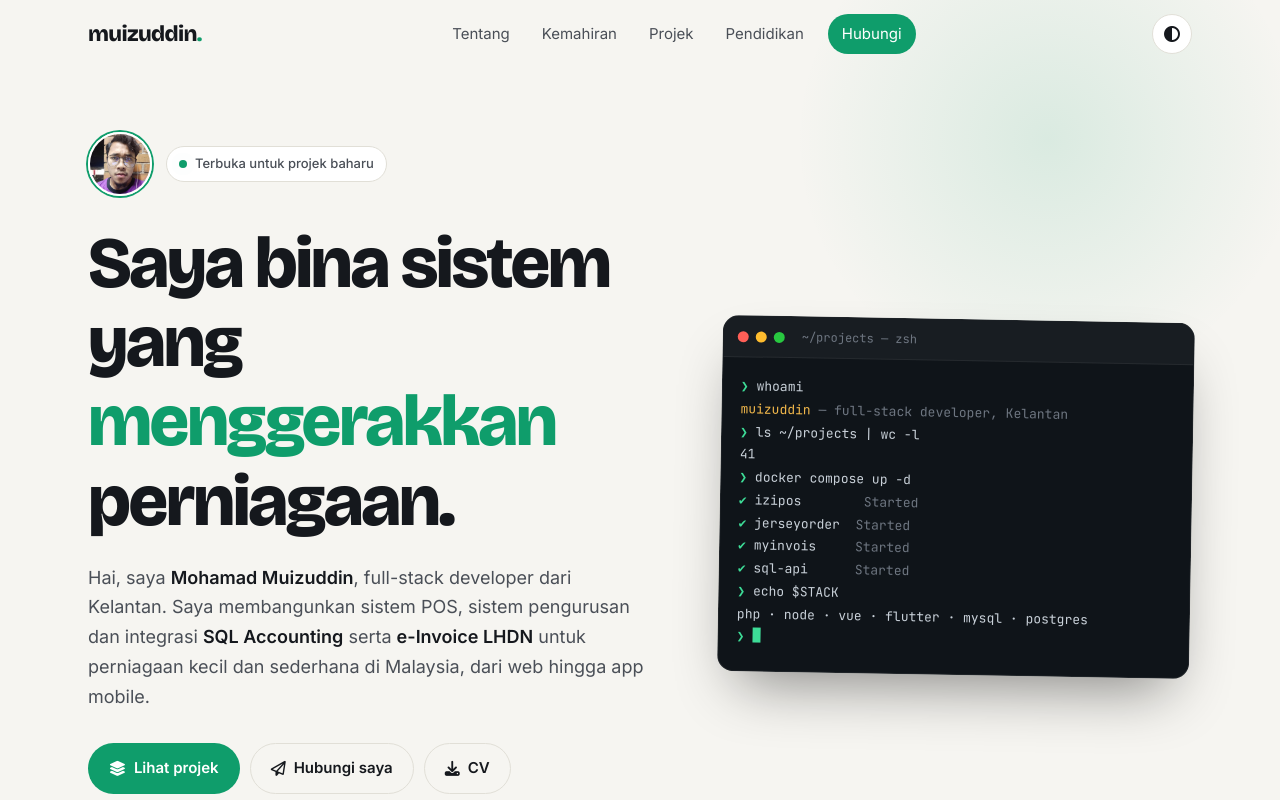
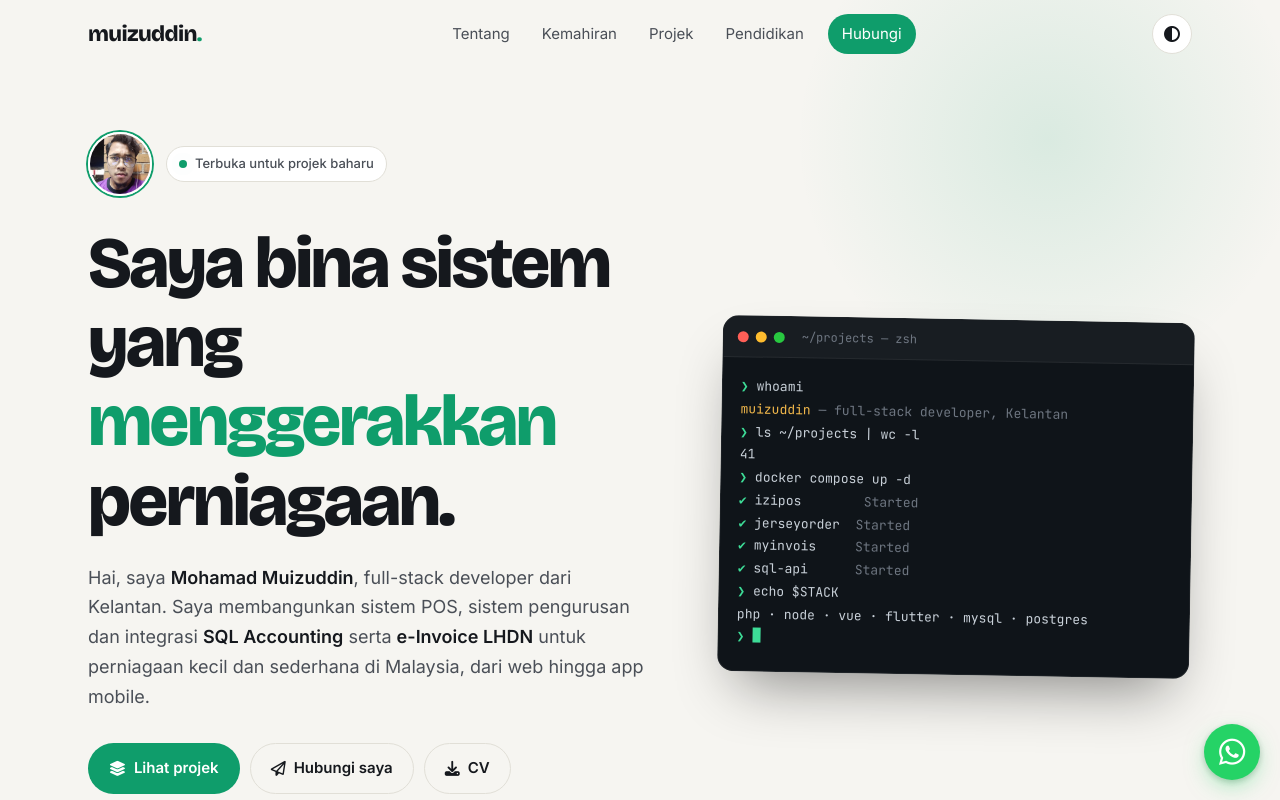
Before and after one commit to ibnunasir/ibnunasir.github.io, a plain HTML site: page index.html in a window 1280 px wide. Shown: the top 800 px of the page. Drawn offline with nearby package versions, Linux system fonts and the light colour scheme.

Commit message:
Add floating WhatsApp button
Co-Authored-By: Claude Opus 5.5 <noreply@anthropic.com>

```diff
--- a/assets/css/portfolio.css
+++ b/assets/css/portfolio.css
@@ -431,3 +431,17 @@ button { font: inherit; cursor: pointer; }
 .more { margin-top: 24px; }
 .more [hidden] { display: none; }
 @media print { .more { display: none !important; } }
+
+/* ============ Floating WhatsApp ============ */
+.wa-float {
+  position: fixed; right: 20px; bottom: 20px; z-index: 60;
+  width: 56px; height: 56px; border-radius: 50%;
+  display: grid; place-items: center;
+  background: #25d366; color: #fff; font-size: 30px;
+  box-shadow: 0 8px 24px -6px rgba(37, 211, 102, .55), 0 2px 6px rgba(0, 0, 0, .2);
+  transition: transform .2s ease, box-shadow .2s ease;
+}
+.wa-float:hover { transform: scale(1.08); box-shadow: 0 12px 28px -6px rgba(37, 211, 102, .7), 0 2px 6px rgba(0, 0, 0, .2); }
+.wa-float:focus-visible { outline: 3px solid #fff; outline-offset: 3px; }
+@media (max-width: 640px) { .wa-float { right: 16px; bottom: 16px; width: 52px; height: 52px; font-size: 28px; } }
+@media print { .wa-float { display: none !important; } }
--- a/index.html
+++ b/index.html
@@ -244,6 +244,10 @@
     </div>
   </footer>
 
+  <a class="wa-float" href="https://wa.me/60139737507" target="_blank" rel="noopener" aria-label="WhatsApp saya" title="WhatsApp saya">
+    <i class="fa-brands fa-whatsapp"></i>
+  </a>
+
   <script src="assets/js/portfolio.js"></script>
 </body>
 </html>
```
